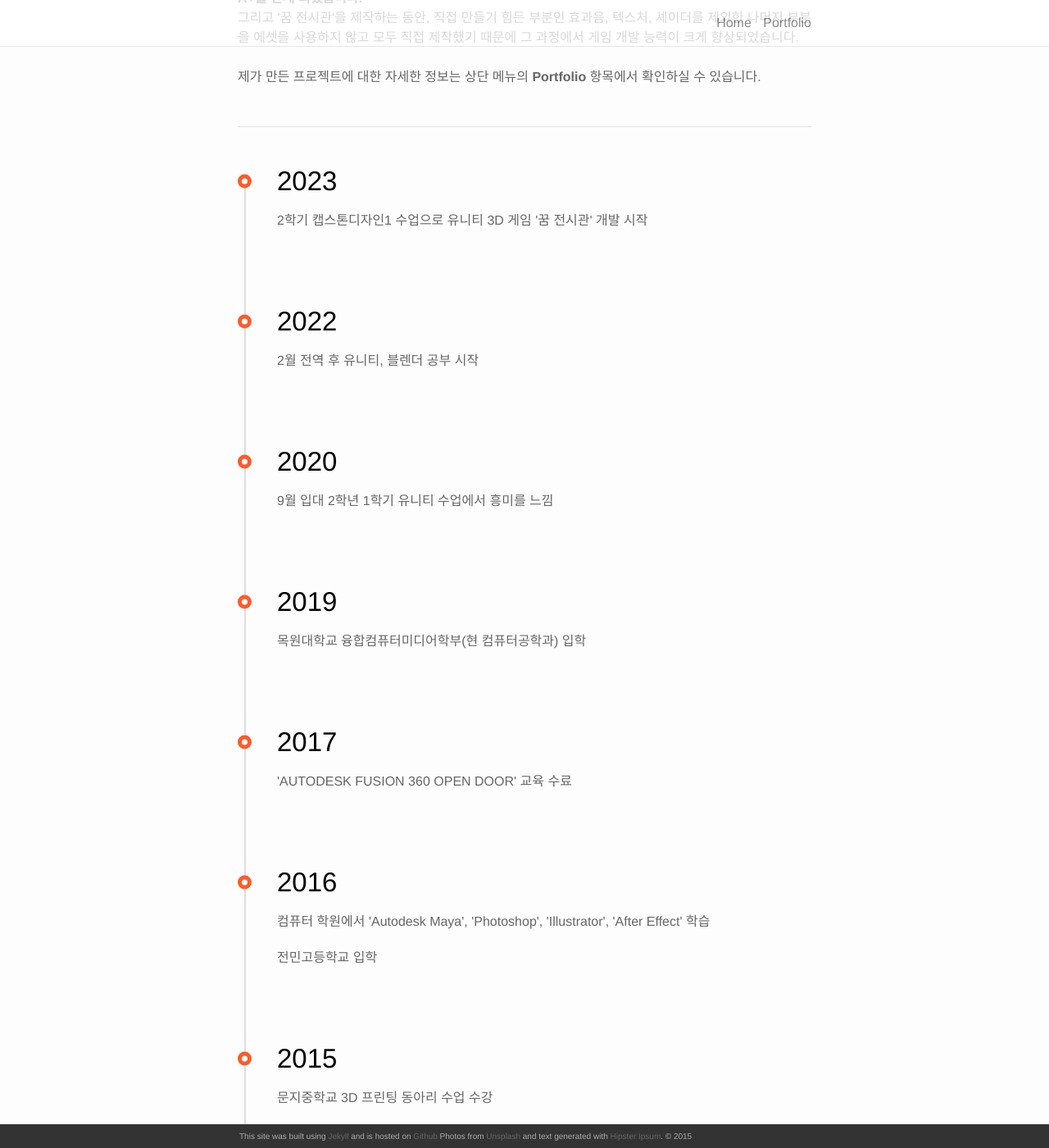
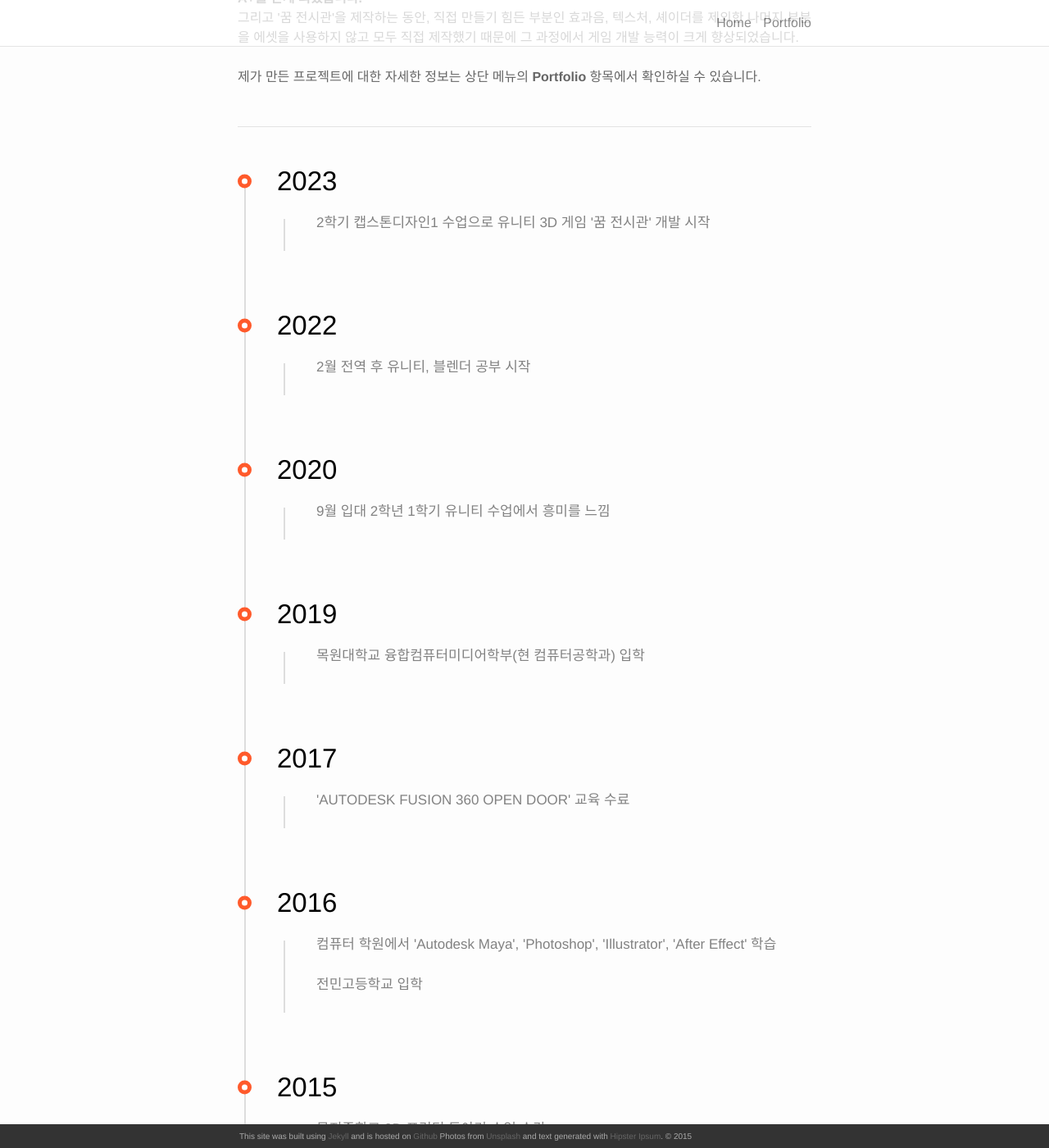
Before and after one commit to zazangkjw/zazangkjw.github.io, a Jekyll site: the page built from index.html, in a window 1280 px wide and 1400 px high, scrolled down 837 px. Shown: the whole window at 82% size. Built offline with Jekyll 4.4.1, drawn with Linux system fonts in a browser that asks for light colours; nearby versions of some CDN libraries; the list of posts is cut into pages by our own code.

Commit message:
글 작성13

```diff
--- a/_sass/_layout.scss
+++ b/_sass/_layout.scss
@@ -378,8 +378,8 @@
     line-height: 29px;
 }
 
-.history p {
+.history .list {
     font-size: 17px;
     color: $grey-color;
-    line-height: 10px;
+    line-height: 29px;
 }
--- a/index.html
+++ b/index.html
@@ -47,58 +47,74 @@
 	<div>
 		<h2>2023</h2>
 		<ol>
+			<div class="list">
 				2학기 캡스톤디자인1 수업으로 유니티 3D 게임 '꿈 전시관' 개발 시작
+			</div>
 		</ol>
 	</div>
 
 	<div>
 		<h2>2022</h2>
 		<ol>
+			<div class="list">
 				2월 전역 후 유니티, 블렌더 공부 시작
+			</div>
 		</ol>
 	</div>
 
 	<div>
 		<h2>2020</h2>
 		<ol>
+			<div class="list">
 				9월 입대
 				2학년 1학기 유니티 수업에서 흥미를 느낌
+			</div>
 		</ol>
 	</div>
 
 	<div>
 		<h2>2019</h2>
 		<ol>
+			<div class="list">
 				목원대학교 융합컴퓨터미디어학부(현 컴퓨터공학과) 입학
+			</div>
 		</ol>
 	</div>
 
 	<div>
 		<h2>2017</h2>
 		<ol>
+			<div class="list">
 				'AUTODESK FUSION 360 OPEN DOOR' 교육 수료
+			</div>
 		</ol>
 	</div>
 
 	<div>
 		<h2>2016</h2>
 		<ol>
+			<div class="list">
 				컴퓨터 학원에서 'Autodesk Maya', 'Photoshop', 'Illustrator', 'After Effect' 학습</p>
 				전민고등학교 입학
+			</div>
 		</ol>
 	</div>
 
 	<div>
 		<h2>2015</h2>
 		<ol>
+			<div class="list">
 				문지중학교 3D 프린팅 동아리 수업 수강
+			</div>
 		</ol>
 	</div>
 
 	<div>
 		<h2>2000</h2>
 		<ol>
+			<div class="list">
 				3월 5일 대전 출생
+			</div>
 		</ol>
 	</div>
 </div>
```
Lines whose indentation alone changed are shown as unchanged.
